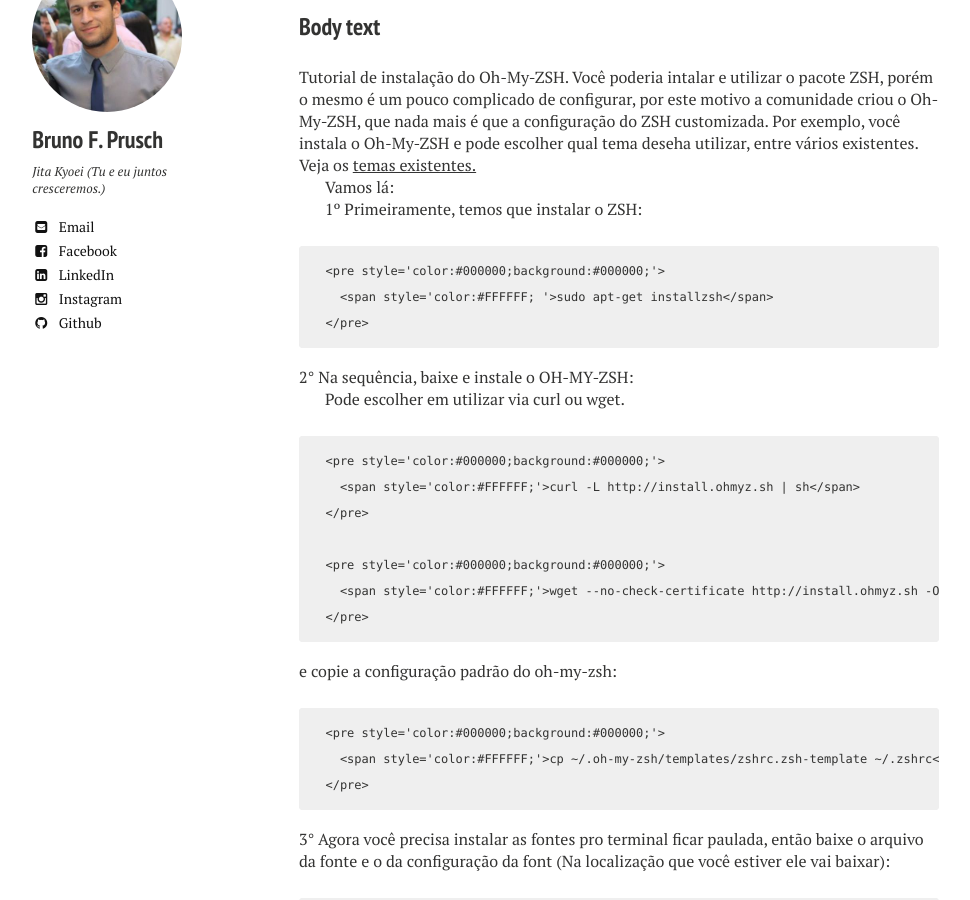
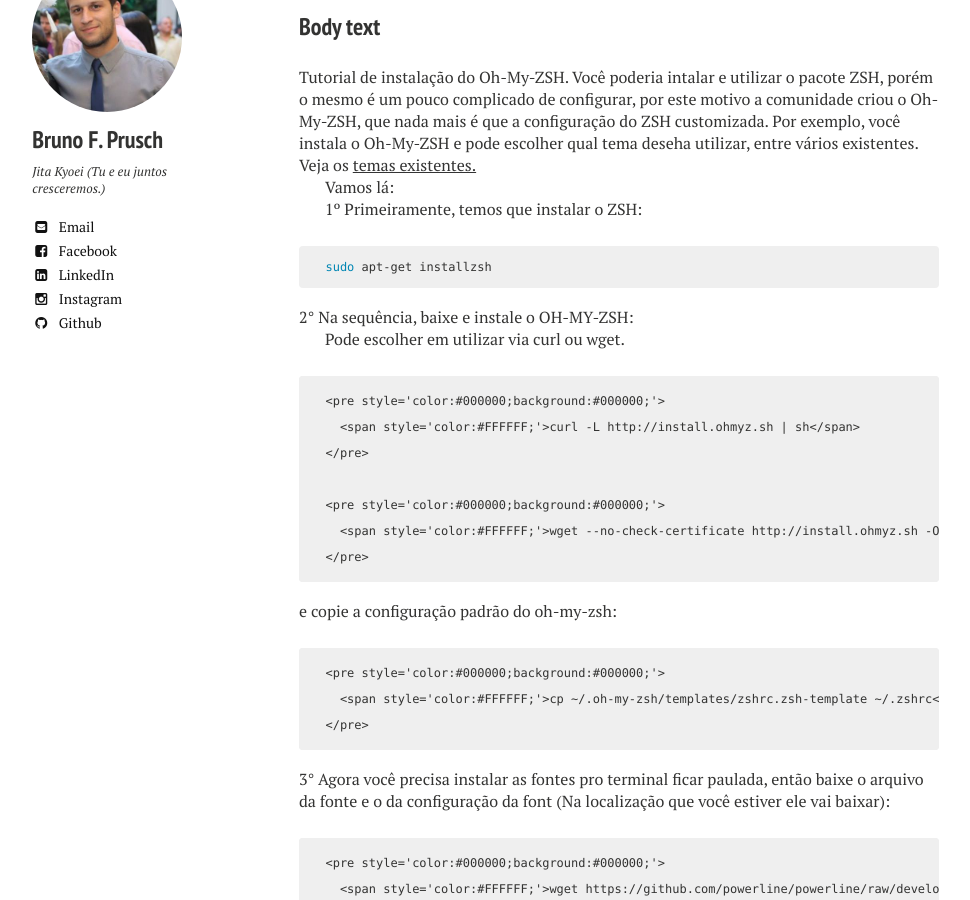
Before and after one commit to brunofprusch/brunofprusch.github.io, a Jekyll site: the page built from _posts/2016-04-22-Instalacao-Oh-My-ZSH-Ubuntu.md, in a window 1280 px wide and 900 px high, scrolled down 496 px. Shown: the whole window, without its empty margins (21-991 px from the left). Built offline with Jekyll 4.4.1, drawn with Linux system fonts in a browser that asks for light colours; nearby versions of some CDN libraries.

Commit message:
First post about install oh-my-zsh

```diff
--- a/_posts/2016-04-22-Instalacao-Oh-My-ZSH-Ubuntu.md
+++ b/_posts/2016-04-22-Instalacao-Oh-My-ZSH-Ubuntu.md
@@ -17,12 +17,11 @@ Tutorial de instalação do Oh-My-ZSH. Você poderia intalar e utilizar o pacote
 
 Vamos lá:
 
-
 1º Primeiramente, temos que instalar o ZSH:
 
-      <pre style='color:#000000;background:#000000;'>
-        <span style='color:#FFFFFF; '>sudo apt-get installzsh</span>
-      </pre>
+{% highlight bash %}
+  sudo apt-get installzsh
+{% endhighlight %}
 
 
 2° Na sequência, baixe e instale o OH-MY-ZSH:
```
